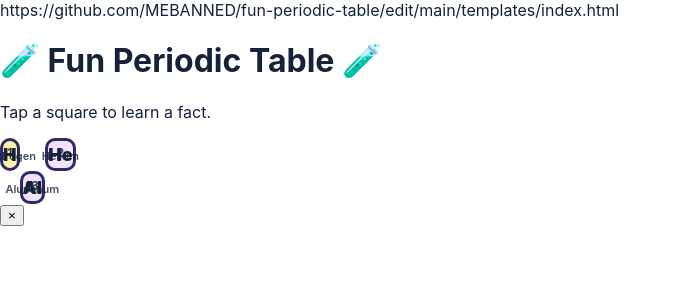
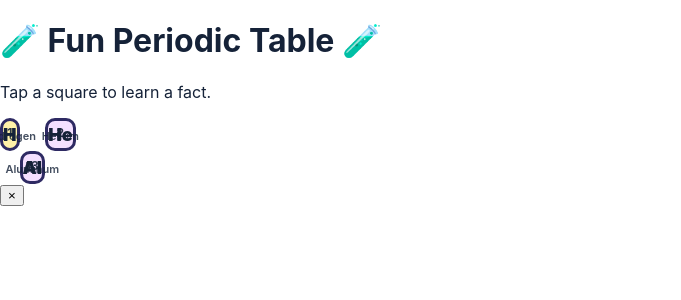
Before and after one commit to MEBANNED/fun-periodic-table, a Flask app: page / in a window 1280 px wide. Shown: the top 300 px of the page, without its empty margins (0-681 px from the left). Run offline with Flask 3, Linux system fonts and the light colour scheme.

Commit message:
Update index.html

```diff
--- a/templates/index.html
+++ b/templates/index.html
@@ -1,5 +1,5 @@
 <!DOCTYPE HTML>
-<html lang="en">https://github.com/MEBANNED/fun-periodic-table/edit/main/templates/index.html
+<html lang="en">
 <head>
   <meta charset="UTF-8" />
   <meta name="viewport" content="width=device-width, initial-scale=1.0" />
```
